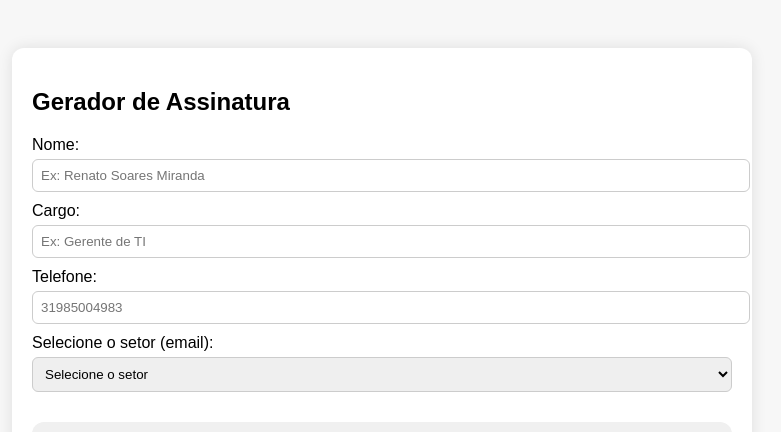
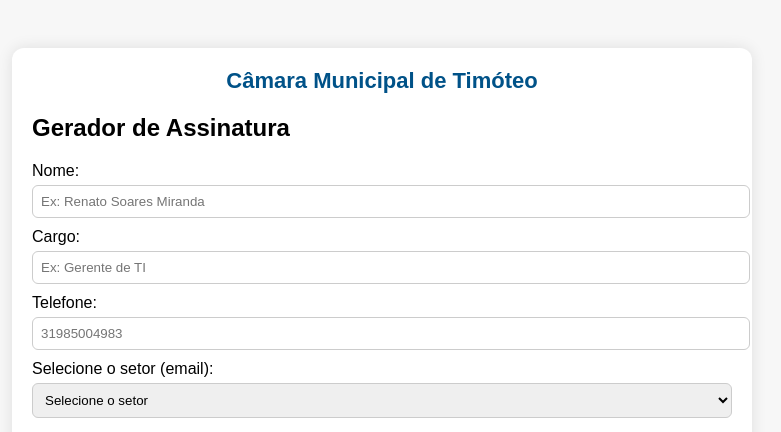
Before and after one commit to RenatoMiranda2/gerador-assinatura, a plain HTML site: page index.html in a window 1280 px wide. Shown: the top 432 px of the page, without its empty margins (258-1039 px from the left). Drawn offline with Linux system fonts and the light colour scheme.

Commit message:
Update index.html

```diff
--- a/index.html
+++ b/index.html
@@ -16,6 +16,13 @@
       margin: 0 auto;
       border-radius: 12px;
       box-shadow: 0 0 15px rgba(0,0,0,0.1);
+    }
+    .titulo-site {
+      text-align: center;
+      font-size: 22px;
+      font-weight: bold;
+      margin-bottom: 20px;
+      color: #005288;
     }
     label {
       display: block;
@@ -67,6 +74,7 @@
 </head>
 <body>
   <div class="container">
+    <div class="titulo-site">Câmara Municipal de Timóteo</div>
     <h2>Gerador de Assinatura</h2>
 
     <label for="nome">Nome:</label>
```
